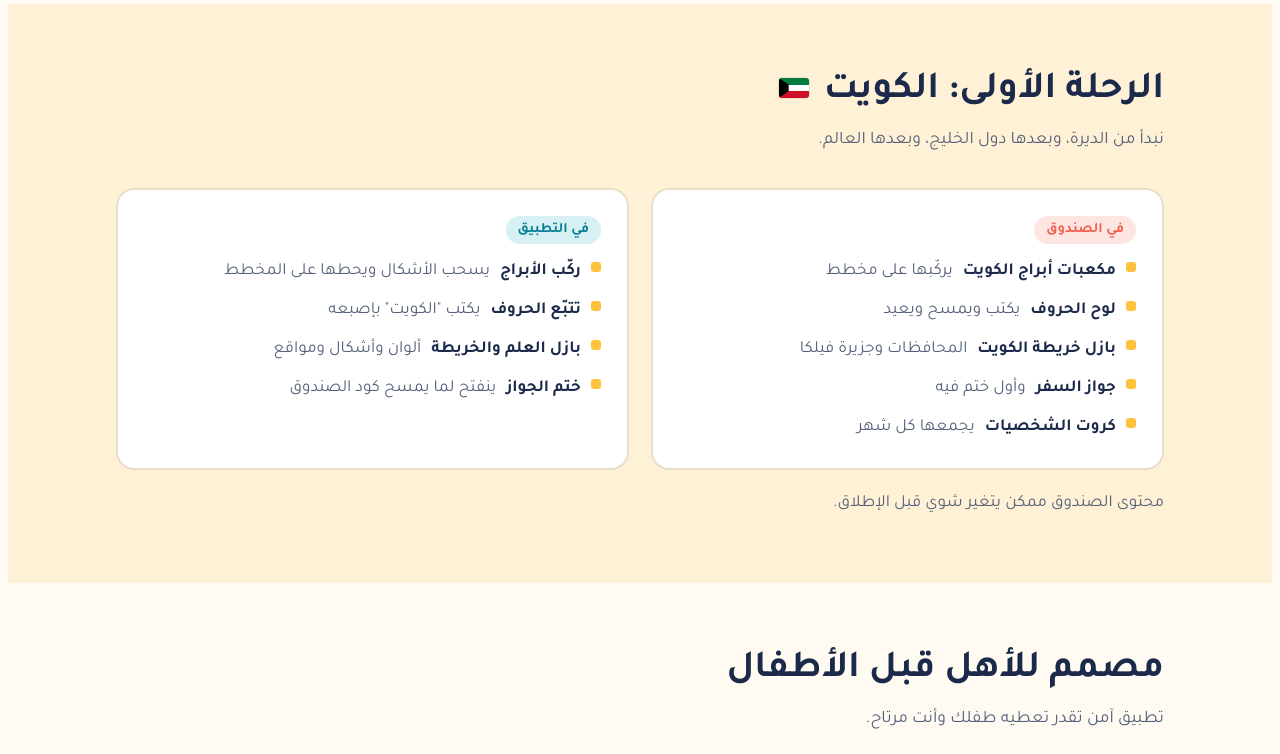
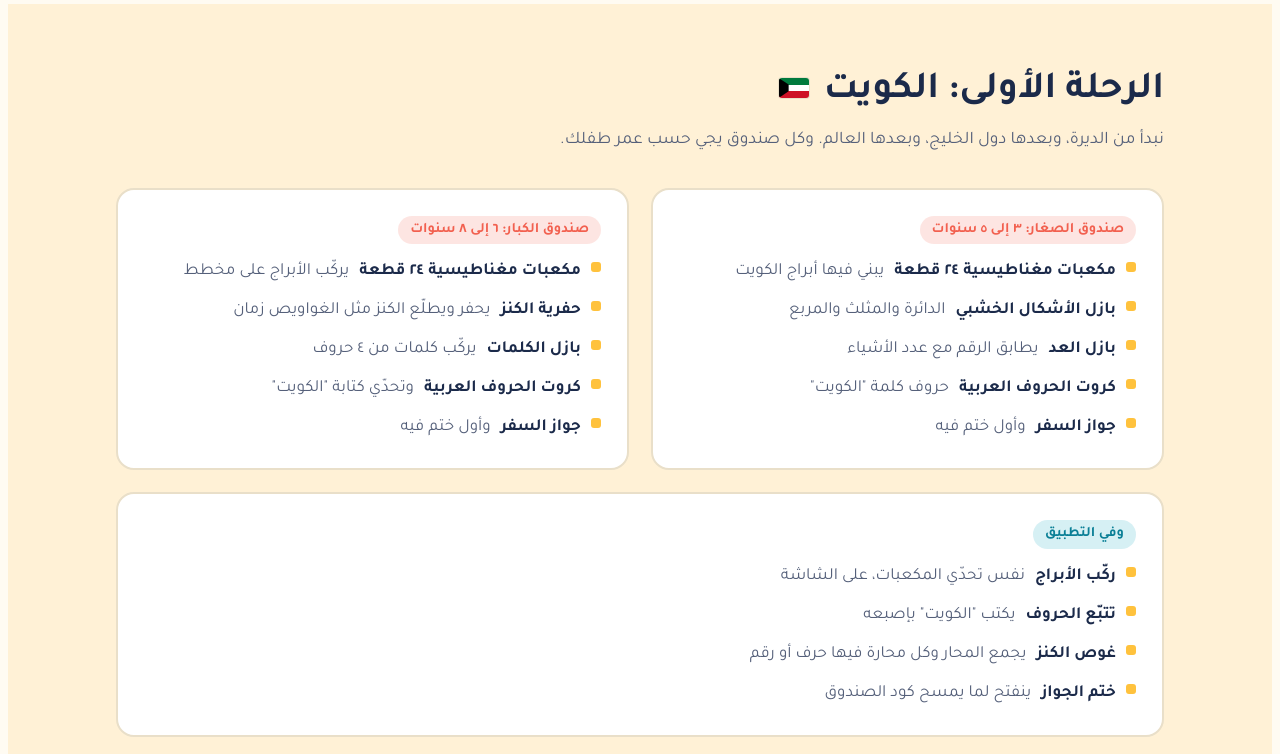
Before and after one commit to mohammedoomar85-svg/Mohammed-Omar, a plain HTML site: page landing/index.html in a window 1280 px wide. Shown: the part 1480-2234 px from the top of the page. Drawn offline with Linux system fonts and the light colour scheme; a web font is replaced by a local one.

Commit message:
Landing page: box contents from supplier catalog, two age boxes, shop section
Co-Authored-By: Claude Opus 5.5 <noreply@anthropic.com>
Claude-Session: https://claude.ai/code/session_01WjW5uC9cBYhd1BjHSPKddi

```diff
--- a/landing/index.html
+++ b/landing/index.html
@@ -268,25 +268,35 @@ footer .wrap { display: flex; flex-wrap: wrap; justify-content: space-between; g
     <div class="wrap">
       <div class="section-head">
         <h2>الرحلة الأولى: الكويت <span class="flag" role="img" aria-label="علم الكويت"><i></i><i></i><i></i></span></h2>
-        <p>نبدأ من الديرة، وبعدها دول الخليج، وبعدها العالم.</p>
+        <p>نبدأ من الديرة، وبعدها دول الخليج، وبعدها العالم. وكل صندوق يجي حسب عمر طفلك.</p>
       </div>
       <div class="trip">
         <div class="trip-card">
-          <span class="tag box">في الصندوق</span>
+          <span class="tag box">صندوق الصغار: ٣ إلى ٥ سنوات</span>
           <ul>
-            <li><b>مكعبات أبراج الكويت</b> <span>يركّبها على مخطط</span></li>
-            <li><b>لوح الحروف</b> <span>يكتب ويمسح ويعيد</span></li>
-            <li><b>بازل خريطة الكويت</b> <span>المحافظات وجزيرة فيلكا</span></li>
+            <li><b>مكعبات مغناطيسية ٢٤ قطعة</b> <span>يبني فيها أبراج الكويت</span></li>
+            <li><b>بازل الأشكال الخشبي</b> <span>الدائرة والمثلث والمربع</span></li>
+            <li><b>بازل العد</b> <span>يطابق الرقم مع عدد الأشياء</span></li>
+            <li><b>كروت الحروف العربية</b> <span>حروف كلمة "الكويت"</span></li>
             <li><b>جواز السفر</b> <span>وأول ختم فيه</span></li>
-            <li><b>كروت الشخصيات</b> <span>يجمعها كل شهر</span></li>
           </ul>
         </div>
         <div class="trip-card">
-          <span class="tag app">في التطبيق</span>
+          <span class="tag box">صندوق الكبار: ٦ إلى ٨ سنوات</span>
           <ul>
-            <li><b>ركّب الأبراج</b> <span>يسحب الأشكال ويحطها على المخطط</span></li>
+            <li><b>مكعبات مغناطيسية ٢٤ قطعة</b> <span>يركّب الأبراج على مخطط</span></li>
+            <li><b>حفرية الكنز</b> <span>يحفر ويطلّع الكنز مثل الغواويص زمان</span></li>
+            <li><b>بازل الكلمات</b> <span>يركّب كلمات من ٤ حروف</span></li>
+            <li><b>كروت الحروف العربية</b> <span>وتحدّي كتابة "الكويت"</span></li>
+            <li><b>جواز السفر</b> <span>وأول ختم فيه</span></li>
+          </ul>
+        </div>
+        <div class="trip-card" style="grid-column: 1 / -1">
+          <span class="tag app">وفي التطبيق</span>
+          <ul>
+            <li><b>ركّب الأبراج</b> <span>نفس تحدّي المكعبات، على الشاشة</span></li>
             <li><b>تتبّع الحروف</b> <span>يكتب "الكويت" بإصبعه</span></li>
-            <li><b>بازل العلم والخريطة</b> <span>ألوان وأشكال ومواقع</span></li>
+            <li><b>غوص الكنز</b> <span>يجمع المحار وكل محارة فيها حرف أو رقم</span></li>
             <li><b>ختم الجواز</b> <span>ينفتح لما يمسح كود الصندوق</span></li>
           </ul>
         </div>
@@ -312,7 +322,22 @@ footer .wrap { display: flex; flex-wrap: wrap; justify-content: space-between; g
     </div>
   </section>
 
-  <section class="block band" id="signup">
+  <section class="block band" id="shop">
+    <div class="wrap">
+      <div class="section-head">
+        <h2>وبعد في المتجر</h2>
+        <p>ألعاب مختارة تقدر تطلبها مع الصندوق أو تهديها.</p>
+      </div>
+      <div class="promises">
+        <div class="promise"><span class="check"></span><div><b>مجسمات بناء إسلامية</b><span>الكعبة والمسجد النبوي، وكل خطوة بناء معها قصة. هدية رمضان والعيد</span></div></div>
+        <div class="promise"><span class="check"></span><div><b>المهندس الصغير</b><span>تركيب تروس ومسارات كرات وسيارات بالطاقة الشمسية</span></div></div>
+        <div class="promise"><span class="check"></span><div><b>العالِم الصغير</b><span>ميكروسكوب، وحفريات ديناصورات، وتجارب دوائر كهربائية</span></div></div>
+        <div class="promise"><span class="check"></span><div><b>الأرقام والوقت</b><span>ميزان الحساب، وبازل الأرقام، وساعة تعليم الوقت</span></div></div>
+      </div>
+    </div>
+  </section>
+
+  <section class="block" id="signup">
     <div class="wrap signup">
       <div class="signup-text">
         <h2>احجز مكانك في أول دفعة</h2>
@@ -356,13 +381,14 @@ footer .wrap { display: flex; flex-wrap: wrap; justify-content: space-between; g
     </div>
   </section>
 
-  <section class="block" id="faq">
+  <section class="block band" id="faq">
     <div class="wrap">
       <div class="section-head"><h2>أسئلة الأهالي</h2></div>
       <div class="faq">
         <details><summary>متى يبدأ الاشتراك؟</summary><p>نجهّز أول دفعة الحين. المسجلين يوصلهم الخبر أول على الواتساب.</p></details>
         <details><summary>كم سعر الاشتراك؟</summary><p>بنعلن السعر قريباً. المسجلين من أول ١٠٠ عائلة لهم خصم المؤسسين.</p></details>
-        <details><summary>لأي عمر يناسب؟</summary><p>من ٣ إلى ٨ سنوات. الألعاب تصعب أو تسهل حسب عمر الطفل ومستواه.</p></details>
+        <details><summary>لأي عمر يناسب؟</summary><p>من ٣ إلى ٨ سنوات. فيه صندوق للصغار (٣ إلى ٥) وصندوق للكبار (٦ إلى ٨)، وألعاب التطبيق تصعب أو تسهل حسب مستوى الطفل.</p></details>
+        <details><summary>هل الألعاب آمنة؟</summary><p>نختار ألعاب أصلية من وكلاء معتمدين في الكويت، ومناسبة لعمر طفلك.</p></details>
         <details><summary>هل التطبيق يشتغل بدون الصندوق؟</summary><p>إيه، فيه ألعاب مجانية. لكن الرحلات والأختام والتحديات تنفتح بكود الصندوق.</p></details>
         <details><summary>وين يوصل الصندوق؟</summary><p>أول دفعة داخل الكويت، وبعدها نتوسع لدول الخليج.</p></details>
         <details><summary>أقدر أوقف الاشتراك؟</summary><p>إيه، تقدر توقفه أو تلغيه في أي وقت.</p></details>
```
